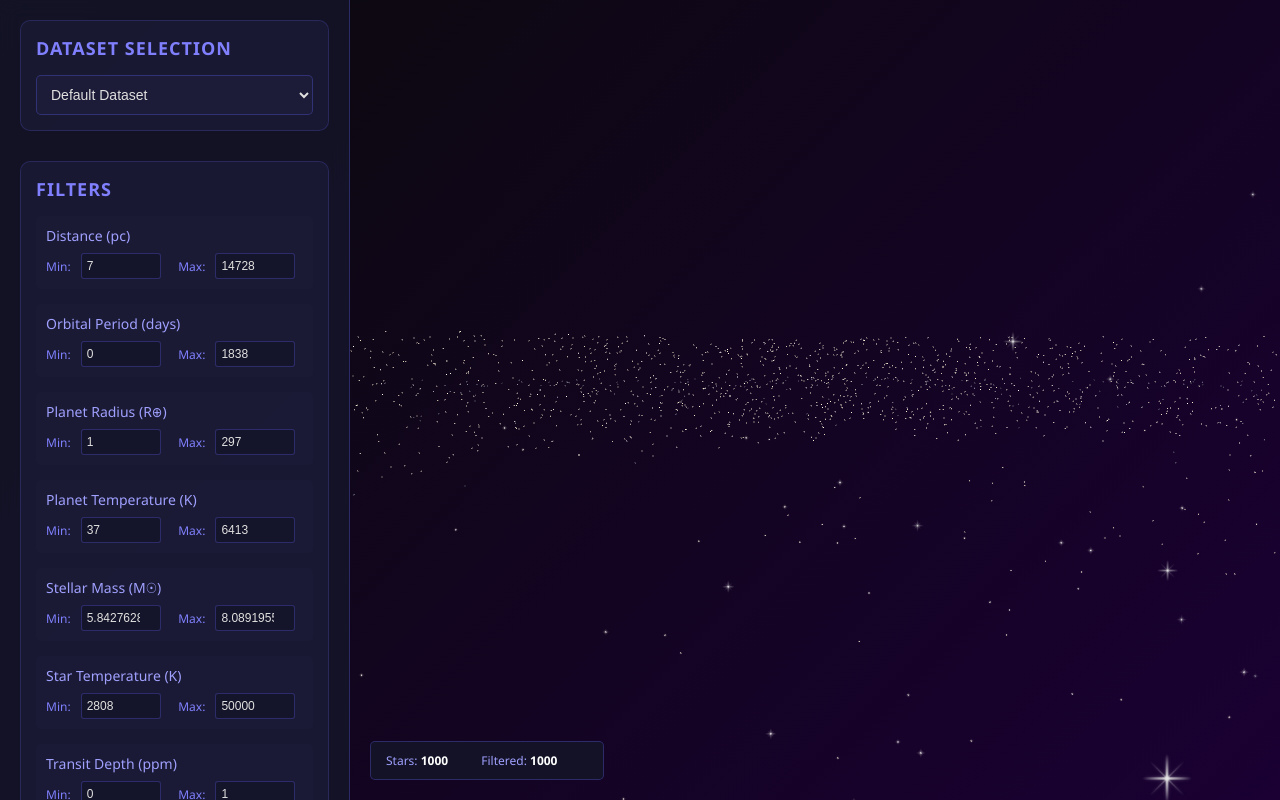
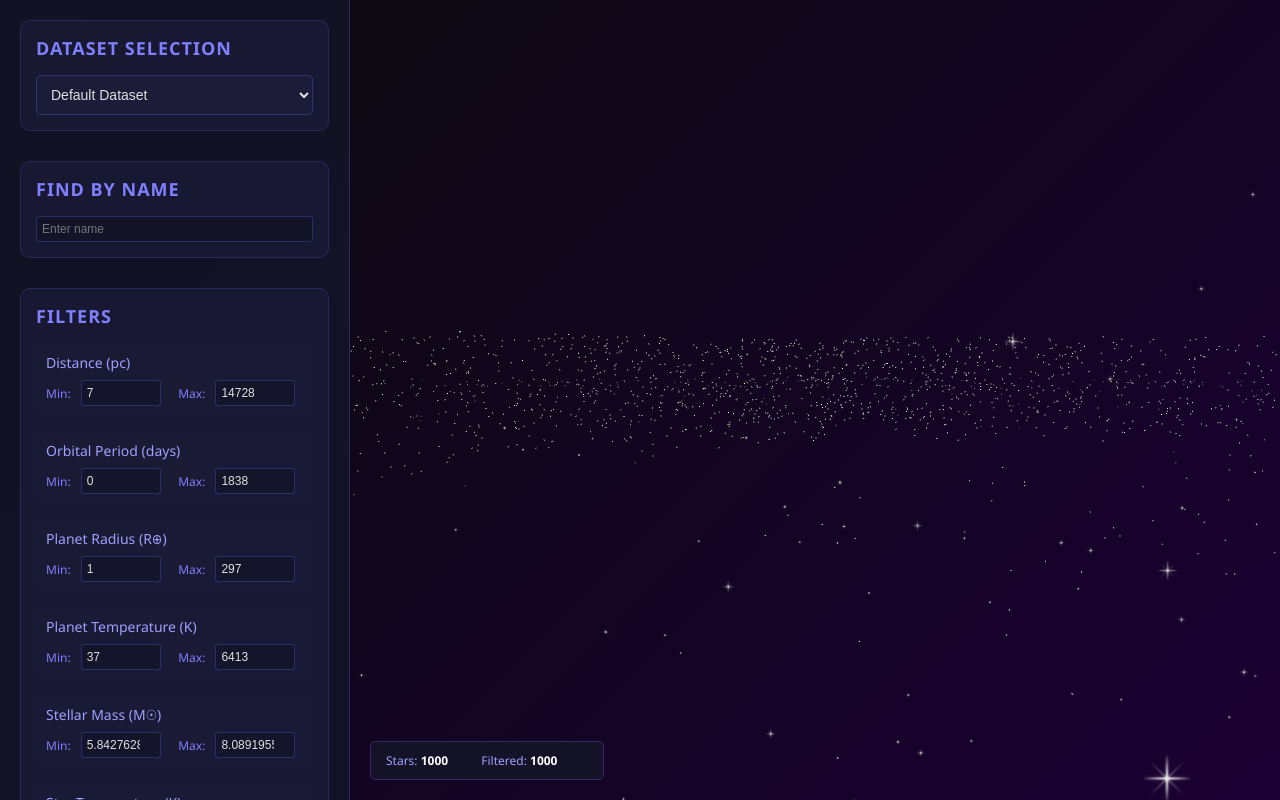
Before and after one commit to talokin1/nasa_hackaton_2025, a Flask app: page / in a window 1280 px wide. Run offline with Flask 3, Linux system fonts and the light colour scheme.

Commit message:
Added search by name

```diff
--- a/app.py
+++ b/app.py
@@ -234,7 +234,9 @@ def get_data(dataset_name):
                        (filtered_df[column] <= max_val)
                 filtered_df = filtered_df[mask]
             except:
-                pass
+                value = request.args.get(column)
+                mask = filtered_df[column].notna() & (filtered_df[column].map(lambda x: str(x).strip()) == value)
+                filtered_df = filtered_df[mask]
 
     # Group by star and include prediction if available
     agg_dict = {
@@ -246,14 +248,19 @@ def get_data(dataset_name):
         'stellar_radius': 'first',
         'planet_name': 'count'
     }
+    planet_names = {
+        'planet_name': 'first'
+    }
 
     # Add prediction to aggregation if it exists
     if 'prediction' in filtered_df.columns:
         agg_dict['prediction'] = 'max'  # Take max prediction for the star system
 
     star_groups = filtered_df.groupby('star_name').agg(agg_dict).reset_index()
+    star_groups_planet_names = filtered_df.groupby('star_name').agg(planet_names).reset_index()
 
     star_groups.rename(columns={'planet_name': 'num_planets'}, inplace=True)
+    star_groups = pd.merge(star_groups, star_groups_planet_names, on='star_name', how='left')
 
     if len(star_groups) > max_stars:
         star_groups = star_groups.sample(n=max_stars, random_state=42)
--- a/static/js/main.js
+++ b/static/js/main.js
@@ -13,6 +13,17 @@ window.addEventListener('DOMContentLoaded', () => {
     StarSystemModule.init();
 
     console.log('All modules initialized successfully');
+});
+
+document.querySelector('.name-input').addEventListener('keydown', async function(event) {
+  if (event.key === 'Enter') {
+    const response = await fetch(`/api/data/${InputModule.currentDataset}?planet_name=${this.value}`);
+    const data = await response.json();
+    if (data.length > 0) {
+        const star = data[0]['star_name'];
+        StarSystemModule.open(star);
+    }
+  }
 });
 
 // Handle window resize
--- a/static/styles.css
+++ b/static/styles.css
@@ -133,6 +133,16 @@ body {
 
 .filter-input {
     width: 80px;
+    padding: 5px;
+    background: rgba(20, 20, 40, 0.8);
+    border: 1px solid rgba(100, 100, 255, 0.3);
+    border-radius: 3px;
+    color: #e0e0e0;
+    font-size: 12px;
+}
+
+.name-input {
+    width: 100%;
     padding: 5px;
     background: rgba(20, 20, 40, 0.8);
     border: 1px solid rgba(100, 100, 255, 0.3);
--- a/templates/index.html
+++ b/templates/index.html
@@ -22,6 +22,13 @@
                     <label for="file-input" class="file-label">Choose CSV File</label>
                     <input type="file" id="file-input" class="file-input" accept=".csv">
                 </div>
+            </div>
+
+            <!-- Find by name -->
+            <div class="section">
+                <h3>Find by name</h3>
+                <input class="name-input" type="text" placeholder="Enter name">
+
             </div>
 
             <!-- Filters -->
```
